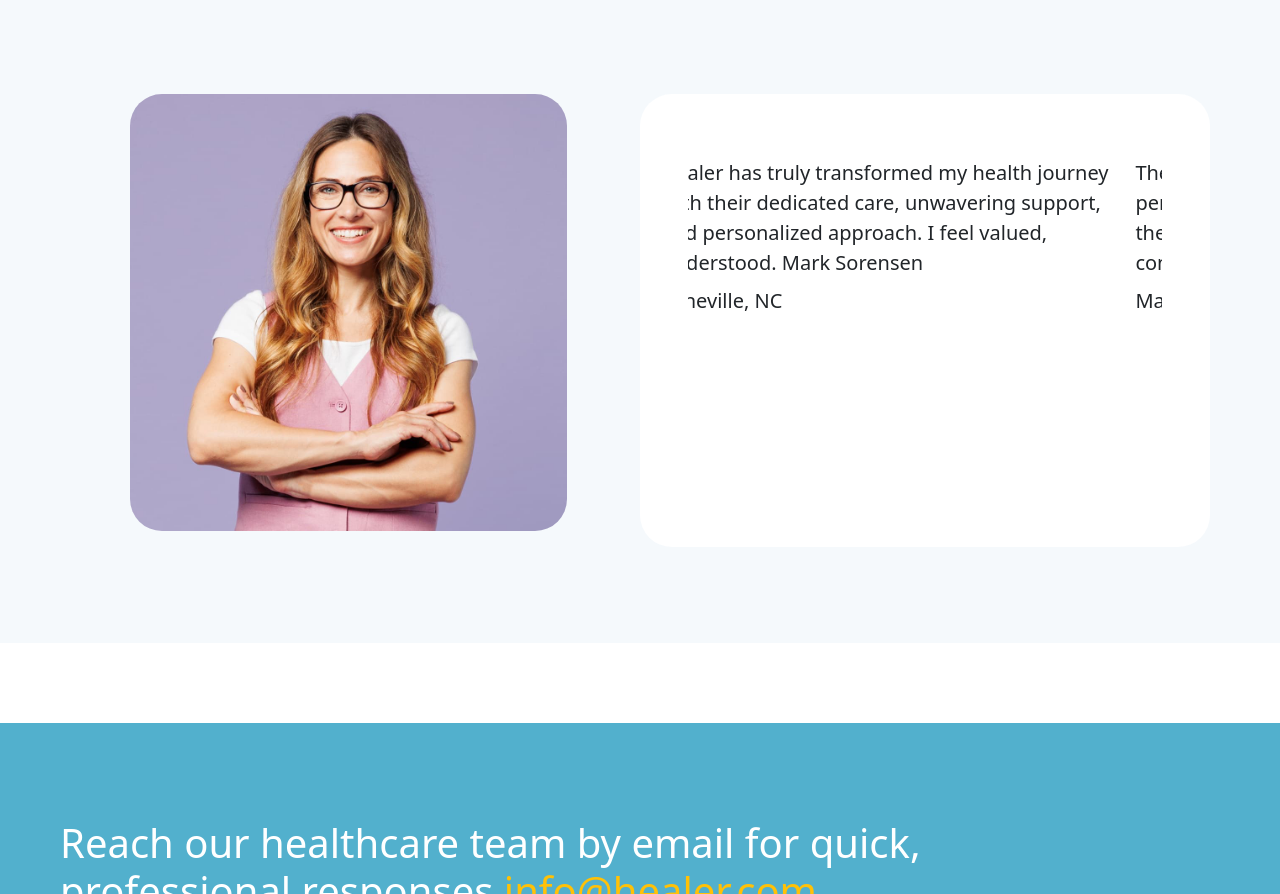
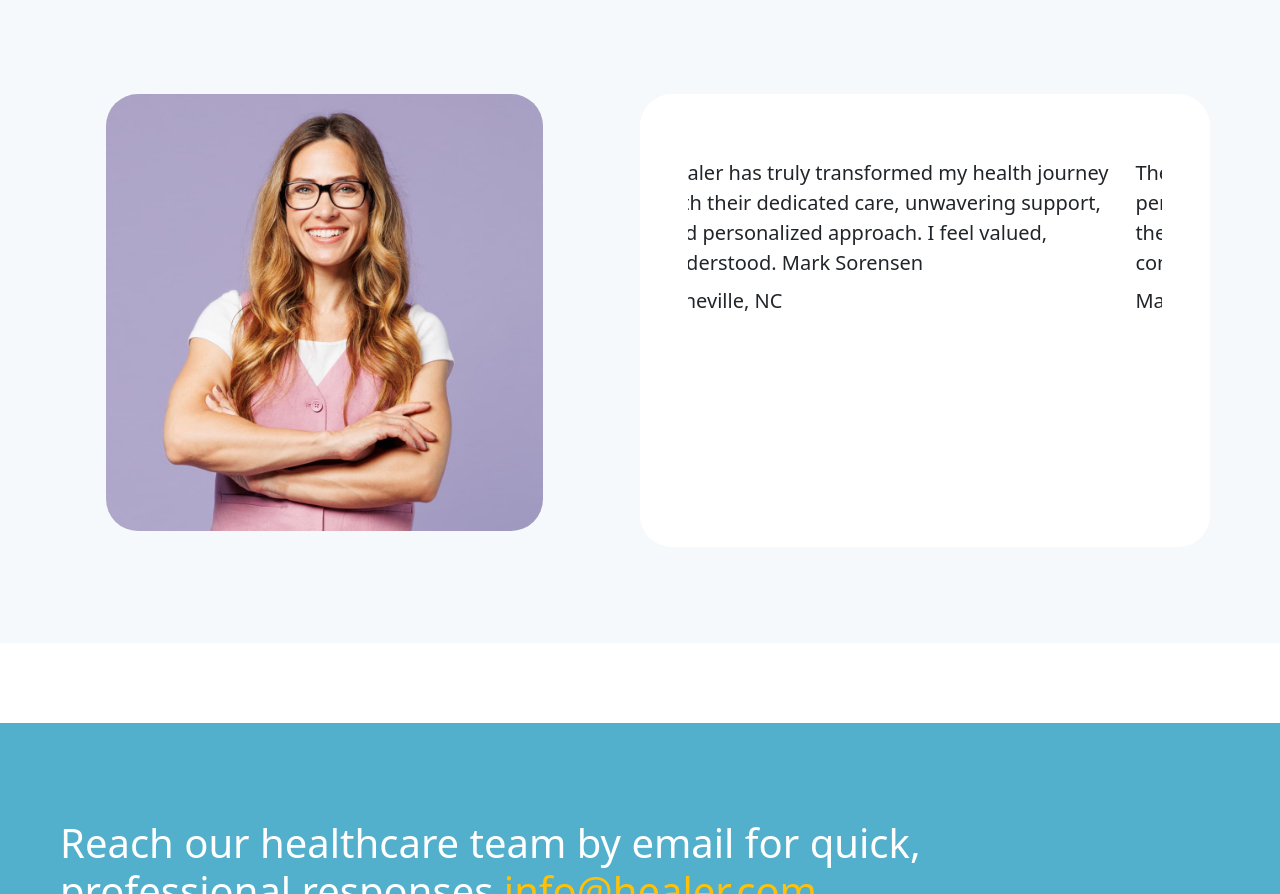
Before and after one commit to kunal0094/healer, a plain HTML site: page index.html in a window 1280 px wide. Shown: the part 3131-4025 px from the top of the page. Drawn offline with nearby package versions, Linux system fonts and the light colour scheme.

Commit message:
Update index.html

```diff
--- a/index.html
+++ b/index.html
@@ -184,7 +184,7 @@
         <div class="container">
         <div class="row my-5">
             <div class="col-md-6 col-sm-12 col-12 mb-3">
-                <img src="images/side.jpg" alt="image" class="img-fluid rounded-5 ms-5" width="80%">
+                <img src="images/side.jpg" alt="image" class="img-fluid rounded-5 ms-4" width="80%">
             </div>
             <div class="col-md-6 col-sm-12 col-12 p-5 rounded-5" style="background-color: #fff;">
                 <div id="carouselExampleSlidesOnly" class="carousel slide" data-bs-ride="carousel">
```
